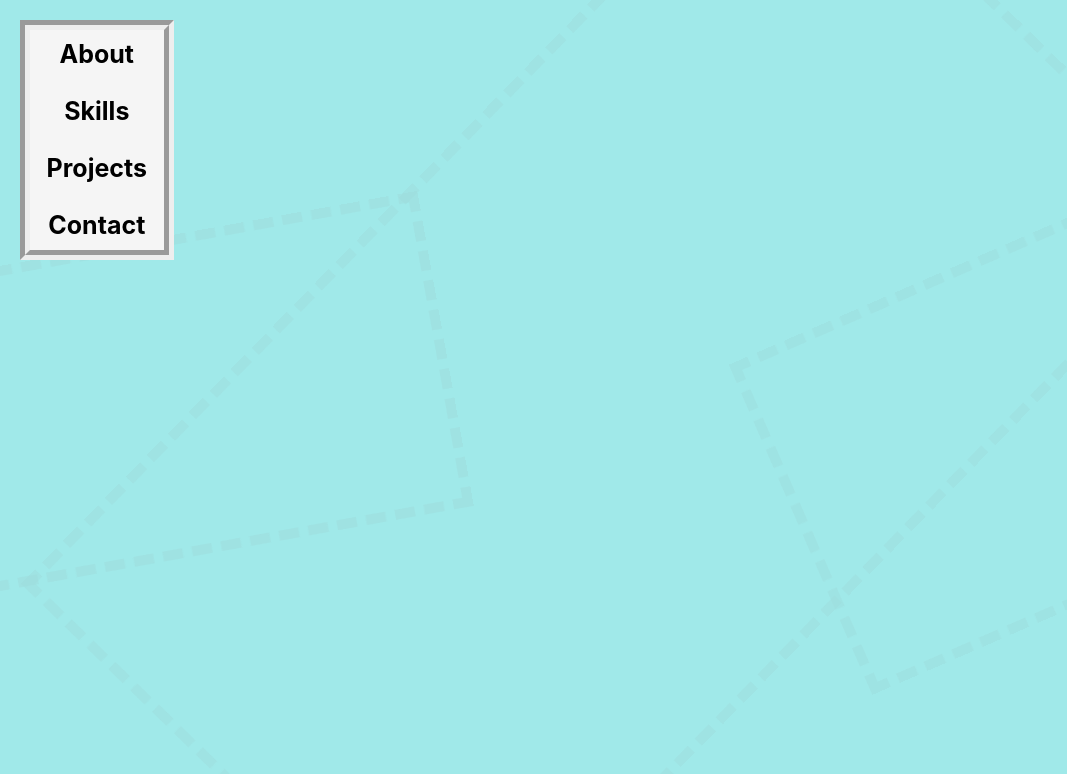
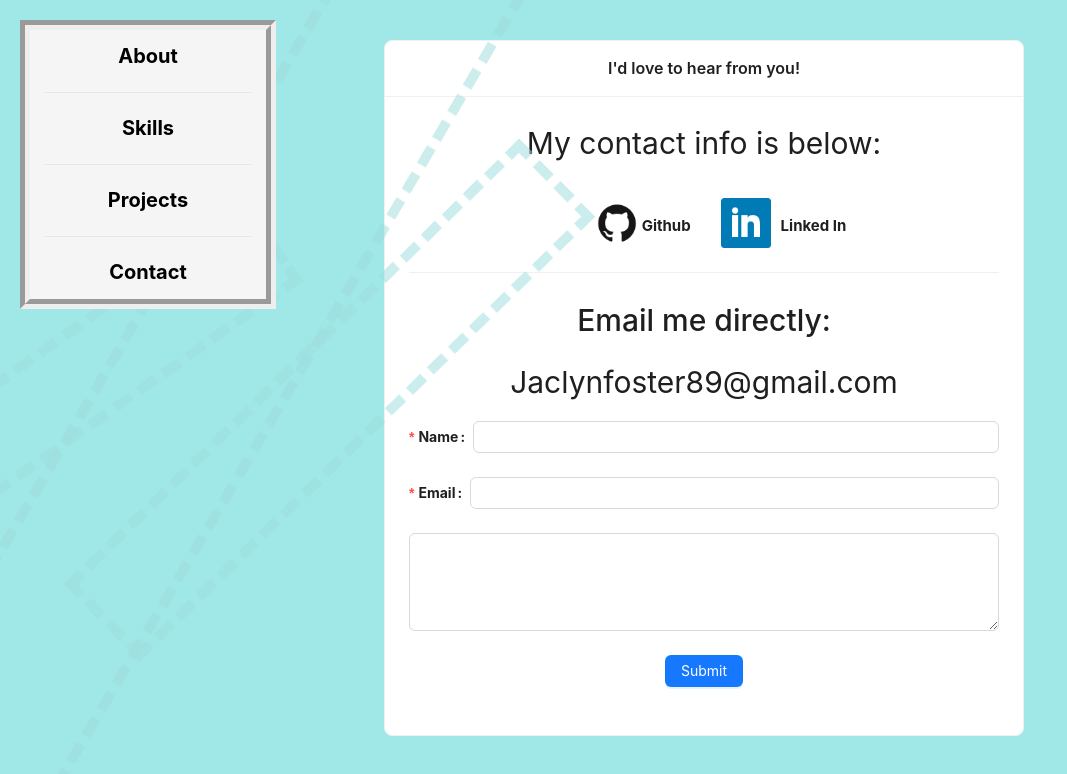
Before and after one commit to JaclynFoster/portfolio, a React app: page /contact in a window 1280 px wide. Shown: the whole page, without its empty margins (0-1067 px from the left). Built offline with nearby package versions, Linux system fonts and the light colour scheme.

Commit message:
added contact card

```diff
--- a/src/components/About/About.css
+++ b/src/components/About/About.css
@@ -21,7 +21,7 @@
     line-height: '160px';
     text-align: 'center';
     background: '#364d79';
-   margin-top: 45%;
+   margin-top: 50%;
    margin-left: 15%;
 
 }
--- a/src/components/About/About.js
+++ b/src/components/About/About.js
@@ -1,42 +1,49 @@
 import React from 'react'
 import Layout from '../Layout/Layout.js'
 import '../About/About.css'
-import 'antd/dist/reset.css';
-import {Carousel} from 'antd'
+import 'antd/dist/reset.css'
+import { Carousel } from 'antd'
 import chickens from './chickens.jpeg'
 import family from './family.jpeg'
 import giraffe from './giraffe.jpeg'
 import me from './me.jpeg'
 
-
 const About = () => {
-    const carousel = {
-
-    }
+  const carousel = {}
   return (
     <Layout>
-
       <div className="about">
-            <p>Hi, my name is Jaclyn Foster. I am currently a student at DevMountain
-                pursuing Web Development as a full stack engineer. I found a passion for
-                React after self learning the basics of how React and Javascript come together
-                prior to my journey at DevMountain.
+        <p>
+          Hi, my name is Jaclyn Foster. I am currently a student at DevMountain
+          pursuing Web Development as a full stack engineer. I found a passion
+          for React after self learning the basics of how React and Javascript
+          come together prior to my journey at DevMountain.
         </p>
         <p>
-                I am a hands on person and enjoy being creative in not just my coding realm but
-                my home life as well. I love to crochet and when I am not coding or spending time with my family I
-                am crocheting animals, blankets, and more for friends and family. We love the outdoors and enjoy caring for our
-                chickens.
+          I am a hands on person and enjoy being creative in not just my coding
+          realm but my home life as well. I love to crochet and when I am not
+          coding or spending time with my family I am crocheting animals,
+          blankets, and more for friends and family. We love the outdoors and
+          enjoy caring for our chickens.
         </p>
-            <p>I have a wonderful family who have been nothing but supportive and
-                in my path to becoming who I am today.
+        <p>
+          I have a wonderful family who have been nothing but supportive in my
+          path to becoming who I am today.
         </p>
       </div>
       <Carousel autoplay>
-                <div className="carousel"><img className="carousel-img"src={me}/></div>
-                <div className="carousel"><img className="carousel-img" src={family}/></div>
-                <div className="carousel"><img className="carousel-img" src={giraffe}/></div>
-                <div className="carousel"><img className="carousel-img" src={chickens}/></div>
+        <div className="carousel">
+          <img className="carousel-img" src={me} />
+        </div>
+        <div className="carousel">
+          <img className="carousel-img" src={family} />
+        </div>
+        <div className="carousel">
+          <img className="carousel-img" src={giraffe} />
+        </div>
+        <div className="carousel">
+          <img className="carousel-img" src={chickens} />
+        </div>
       </Carousel>
     </Layout>
   )
--- a/src/components/Contact/Contact.css
+++ b/src/components/Contact/Contact.css
@@ -0,0 +1,24 @@
+.contacts {
+    height: 50px;
+    width: 50px;
+    margin-left: 30px;
+}
+
+.card {
+    width: 50vw;
+    float: right;
+    margin-top: 40px;
+    margin-right: 20%;
+    text-align: center;
+    font-size: 30px;
+}
+
+.linked {
+    margin-left: 10px;
+}
+
+.form {
+    display: flex;
+    flex-direction: column;
+    margin-top: 15px;
+}
--- a/src/components/Contact/Contact.js
+++ b/src/components/Contact/Contact.js
@@ -1,13 +1,77 @@
 import React from 'react'
-import Layout from '../Layout/Layout.js'
+import Layout from '../Layout/Layout'
+import git from '../Contact/github.png'
+import linkin from '../Contact/linkedin.png'
+import { Button, Form, Input, Card, Divider } from 'antd'
 import '../Layout/Layout.css'
+import '../Contact/Contact.css'
+const { TextArea } = Input
 
 const Contact = () => {
-    return(
-      <Layout>
+  const onFinish = values => {
+    console.log('Success:', values)
+  }
+  const onFinishFailed = errorInfo => {
+    console.log('Failed:', errorInfo)
+  }
+  return (
+    <Layout>
+      <Card className="card" title="I'd love to hear from you!">
+        <p>My contact info is below:</p>
+        <img className="contacts" src={git} />
+        <label>Github</label>
+        <img className="contacts" src={linkin} />
+        <label className="linked">Linked In</label>
+        <Divider />
+        <h4>Email me directly:</h4>
+        <span>Jaclynfoster89@gmail.com</span>
 
-      </Layout>
-    )
+        <Form
+          className="form"
+          name="basic"
+          initialValues={{
+            remember: true
+          }}
+          onFinish={onFinish}
+          onFinishFailed={onFinishFailed}
+          autoComplete="off"
+        >
+          <Form.Item
+            label="Name"
+            name="Name"
+            rules={[
+              {
+                required: true,
+                message: 'Please input your name!'
+              }
+            ]}
+          >
+            <Input />
+          </Form.Item>
+          <Form.Item
+            label="Email"
+            name="Email"
+            rules={[
+              {
+                required: true,
+                message: 'Please input your email!'
+              }
+            ]}
+          >
+            <Input />
+          </Form.Item>
+          <Form.Item>
+            <TextArea rows={4} />
+          </Form.Item>
+          <Form.Item>
+            <Button type="primary" htmlType="submit">
+              Submit
+            </Button>
+          </Form.Item>
+        </Form>
+      </Card>
+    </Layout>
+  )
 }
 
 export default Contact
--- a/src/components/Layout/Layout.css
+++ b/src/components/Layout/Layout.css
@@ -66,14 +66,13 @@ body {
 
 .nav {
   position: fixed;
-  height: 30vh;
-  width: 12vw;
+  width: 20vw;
   background-color: whitesmoke;
   display: flex;
   flex-direction: column;
   justify-content: space-between;
   align-items: center;
-  padding: 10px;
+  padding: 15px;
   margin-left: 20px;
   margin-top: 20px;
   border: 10px groove;
@@ -81,7 +80,7 @@ body {
 }
 
 .link {
-  font-size: 25px;
+  font-size: 20px;
   text-decoration: none;
   color: black;
   font-weight: bold;
@@ -89,5 +88,6 @@ body {
 }
 
 .link:hover {
+  background-color: rgb(121, 213, 219);
   color: darkgray;
 }
--- a/src/components/Layout/Layout.js
+++ b/src/components/Layout/Layout.js
@@ -1,18 +1,19 @@
-import NavBar from './Navbar';
-import './Layout.css';
+import NavBar from './Navbar'
+import './Layout.css'
 
-const Layout = (props) => {
+const Layout = props => {
   return (
     <div class="background">
       <NavBar />
       {props.children}
-    <div class="elements">
-      <div class="square sq1"></div>
-      <div class="square sq2"></div>
-      <div class="square sq3"></div>
+
+      <div class="elements">
+        <div class="square sq1" />
+        <div class="square sq2" />
+        <div class="square sq3" />
+      </div>
     </div>
-  </div>
-  );
+  )
 }
 
-export default Layout;
+export default Layout
--- a/src/components/Layout/Navbar.js
+++ b/src/components/Layout/Navbar.js
@@ -1,17 +1,27 @@
 import React from 'react'
-import {Link} from 'react-router-dom'
+import { Link } from 'react-router-dom'
+import { Divider } from 'antd'
 
 const NavBar = () => {
-    return (
-        <nav className="nav">
-
-            <Link className="link" to="/">About</Link>
-            <Link className="link" to="/skills">Skills</Link>
-            <Link className="link" to="/projects">Projects</Link>
-            <Link className="link" to="contact">Contact</Link>
-
-        </nav>
-    )
+  return (
+    <nav className="nav">
+      <Link className="link" to="/">
+        About
+      </Link>
+      <Divider />
+      <Link className="link" to="/skills">
+        Skills
+      </Link>
+      <Divider />
+      <Link className="link" to="/projects">
+        Projects
+      </Link>
+      <Divider />
+      <Link className="link" to="/contact">
+        Contact
+      </Link>
+    </nav>
+  )
 }
 
 export default NavBar
--- a/src/index.js
+++ b/src/index.js
@@ -25,7 +25,7 @@ const router = createBrowserRouter([
 {
   path: "/contact",
   element: <Contact />,
-}
+},
 
 ])
 
```
Also changed, not shown: src/components/Projects/Projects.js (+11 -0 lines), src/components/Skills/Skills.js (+11 -13 lines), src/components/Contact/github.png (added), src/components/Contact/linkedin.png (added). Lines whose indentation alone changed are shown as unchanged.
